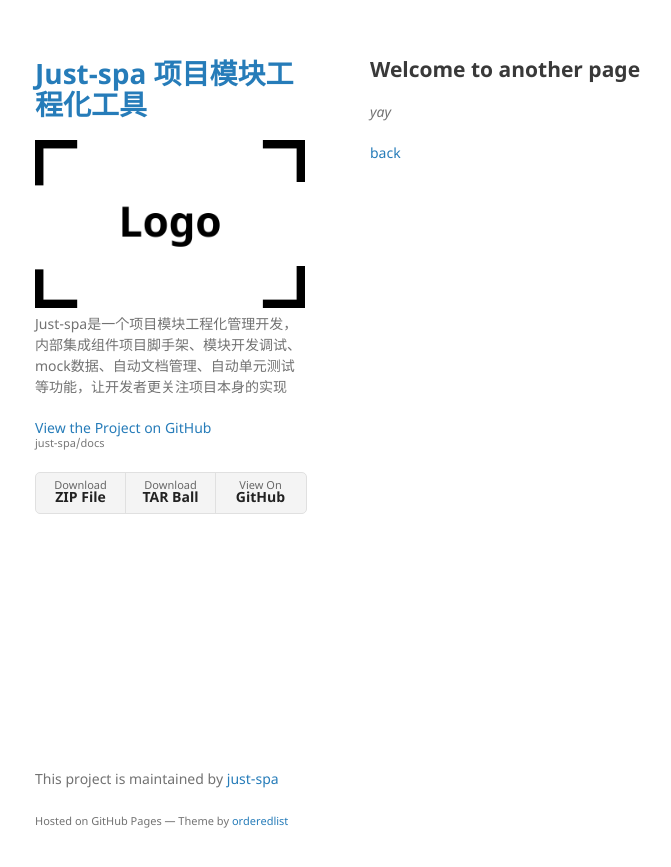
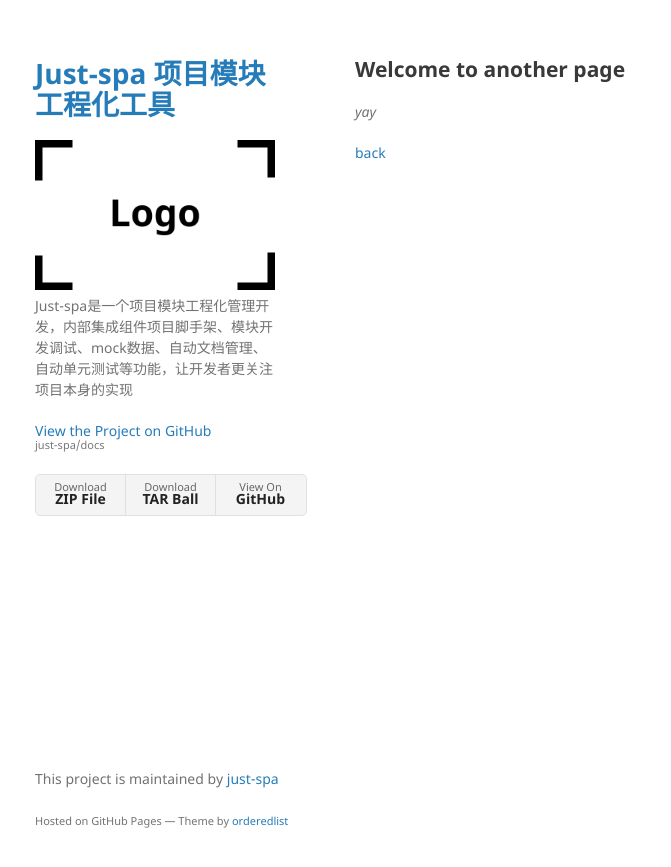
Before and after one commit to just-spa/docs, a Jekyll site: the page built from another-page.md, in a window 1280 px wide. Shown: the top 867 px of the page, without its empty margins (23-694 px from the left). Built offline with Jekyll 4.4.1, drawn with Linux system fonts in a browser that asks for light colours; our own code applies the rules of GitHub Pages for plain Markdown files.

Commit message:
feat: styles

```diff
--- a/_sass/jekyll-theme-minimal.scss
+++ b/_sass/jekyll-theme-minimal.scss
@@ -105,7 +105,7 @@ img {
 }
 
 header {
-  width:270px;
+  width:240px;
   float:left;
   position:fixed;
   -webkit-font-smoothing:subpixel-antialiased;
@@ -172,7 +172,7 @@ strong {
 }
 
 section {
-  width:945px;
+  width:960px;
   float:right;
   padding-bottom:50px;
 }
```
